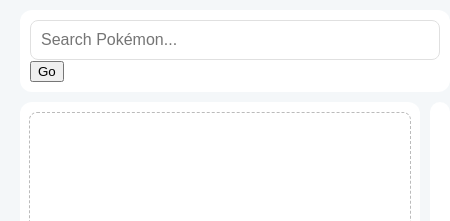
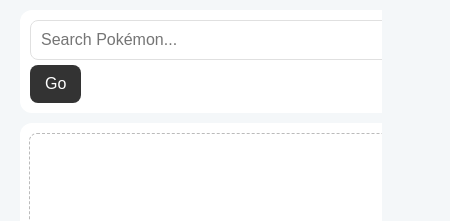
Before and after one commit to foilem0/pokemon-and-fakemon-canvas, a plain HTML site: page index.html in a window 390 px wide. Shown: the top 221 px of the page, 450 px wide, since content can reach past the window. Drawn offline with Linux system fonts and the light colour scheme.

Commit message:
mobile functionality

```diff
--- a/pafc-style.css
+++ b/pafc-style.css
@@ -12,6 +12,12 @@
   background-color: var(--app-bg);
   color: var(--text-color);
   margin: 0;
+}
+
+.horizontal-scroll-wrapper {
+  overflow-x: auto;
+  -webkit-overflow-scrolling: touch;
+  width: 98vw;
 }
 
 .app-wrapper {
@@ -30,6 +36,7 @@
   margin: 15px auto; /* center the wrapper */
   padding: 20px;
   box-sizing: border-box;
+  min-width: 900px;
 }
 
 .panel {
@@ -44,9 +51,10 @@
 #search-container {
   grid-area: search;
   position: relative;
-  padding: 10px;
+  padding: 10px 10px 10px 10px;
   margin-top: -25px;
 }
+
 #portrait-panel {
   grid-area: portrait;
   display: flex;
@@ -85,12 +93,28 @@
 }
 
 #search-container input {
-  width: 100%;
-  padding: 10px;
+  flex-grow: 1;
+  padding: 10px 577px 10px 10px;
   border: 1px solid var(--border-color);
   border-radius: 8px;
   font-size: 1rem;
   box-sizing: border-box;
+}
+
+#search-button {
+  padding: 10px 15px;
+  margin-top: 5px;
+  background-color: #333;
+  color: white;
+  border: none;
+  border-radius: 8px;
+  cursor: pointer;
+  font-size: 1rem;
+  white-space: nowrap;
+}
+
+#search-button:hover {
+  background-color: #555;
 }
 
 #portrait-panel {
@@ -529,6 +553,7 @@
 input[type="range"] {
   -webkit-appearance: none;
   appearance: none;
+  touch-action: pan-y;
   width: 100%;
   height: 12px;
   border-radius: 8px;
```
